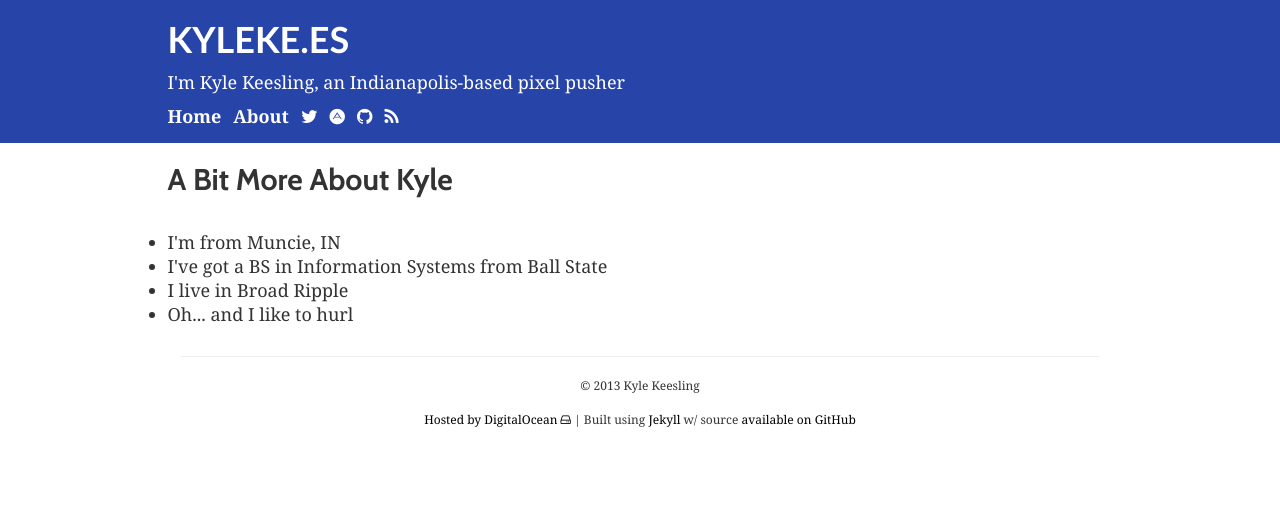
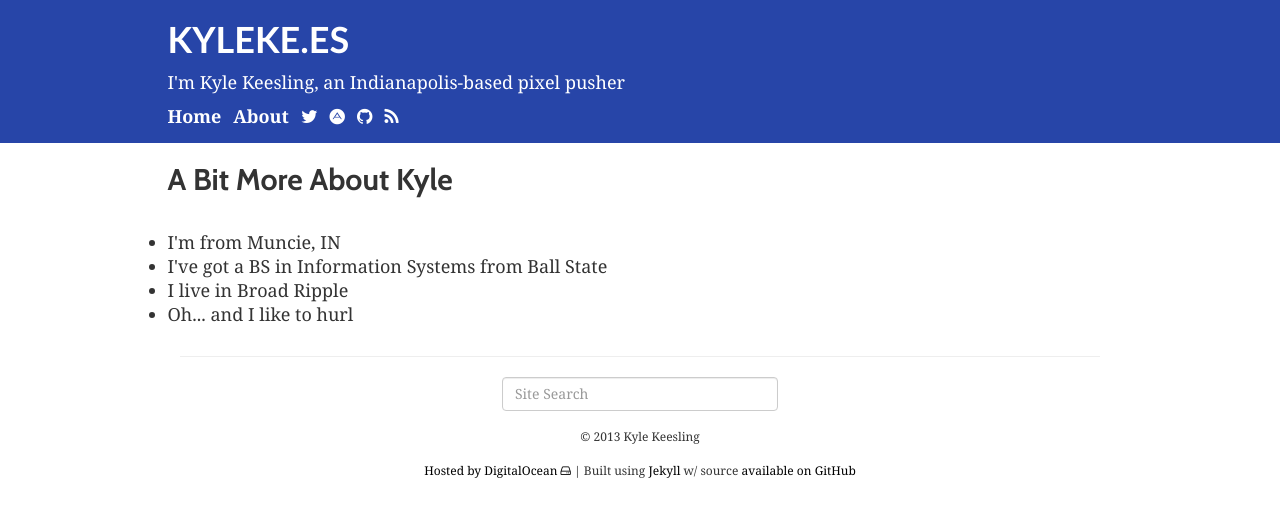
Before and after one commit to kylekeesling/kylekees, a Jekyll site: the page built from about/index.html, in a window 1280 px wide. Shown: the top 517 px of the page. Built offline with Jekyll 4.4.1, drawn with Linux system fonts in a browser that asks for light colours; nearby versions of some CDN libraries; some web fonts are replaced; Markdown is read by kramdown in place of the engine named in the settings.

Commit message:
fixed searchbox

```diff
--- a/_includes/footer.html
+++ b/_includes/footer.html
@@ -1,7 +1,9 @@
     <footer class="container">
       <div class="col-md-10 col-md-offset-1" style="text-align: center; font-size: 12px;">
-        <script type="text/javascript" src="http://js.searchpath.io/v1/kyleke.es?verify=354A2E2C0C&id=searchpath-box&class=input-control"></script>
         <hr>
+        <script type="text/javascript" src="http://js.searchpath.io/v1/kyleke.es?verify=354A2E2C0C&id=searchpath-box"></script>
+        <input type="search" class="form-control" id="searchpath-box" style="width: 30%; margin: 0 auto;" placeholder="Site Search">
+        <br>
         © {{ site.time | date: "%Y" }} Kyle Keesling
         <br><br>
         <a href="https://www.digitalocean.com/?refcode=565280b587e2" title="Hosted by DigitalOCean (referral link)">Hosted by DigitalOcean <i class="fa fa-hdd-o"></i></a> | Built using <a href="http://jekyllrb.com">Jekyll</a> w/ source <a href="https://github.com/kylekeesling/kylekees" title="This site's git repo">available on GitHub</a>
--- a/css/main.css
+++ b/css/main.css
@@ -80,3 +80,7 @@ h1, h2, h3, h4, h5, h6 {
 footer {
   padding-bottom: 18px;
 }
+
+#searchpath-box {
+
+}
```
